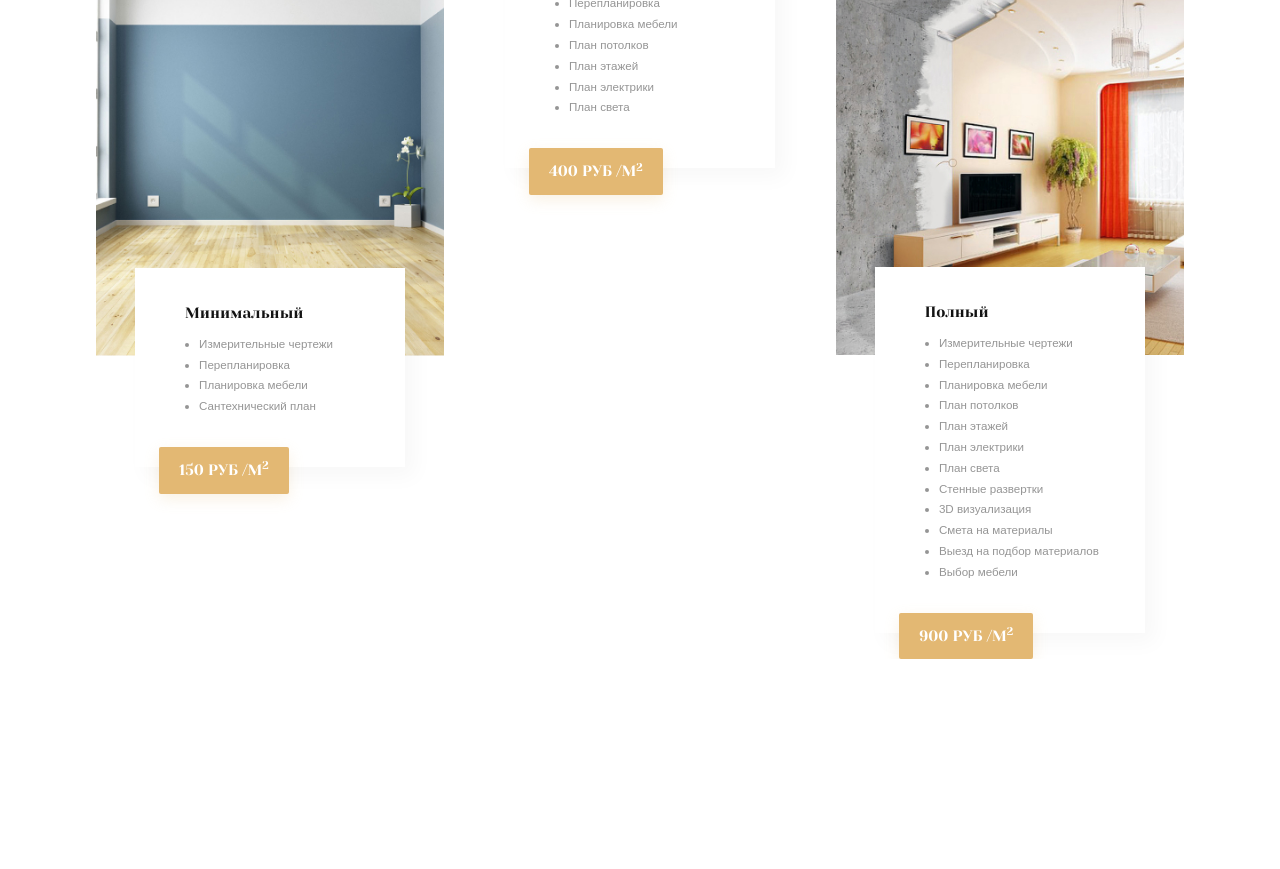
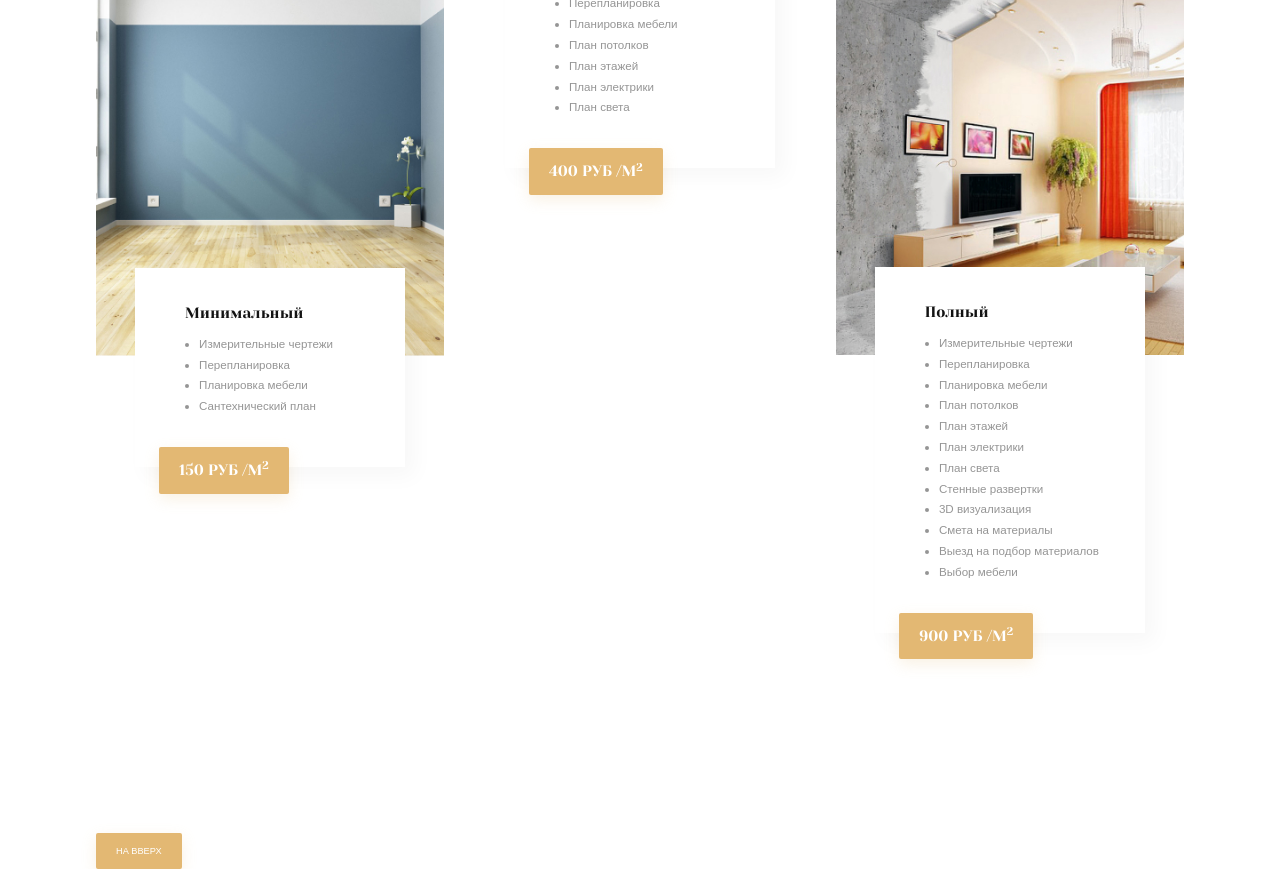
Before and after one commit to antocsan/HomeWork, a website built with webpack: page index.html in a window 1280 px wide. Shown: the part 1897-2766 px from the top of the page. Before the commit the page ends 2556 px from the top, so only its background shows below. Built offline with nearby package versions, Linux system fonts and the light colour scheme; files whose address does not match are found by name.

Commit message:
feat:scroll up

```diff
--- a/index.html
+++ b/index.html
@@ -11,7 +11,7 @@
 
 </head>
 
-<body>
+<body id="turnUp">
     <header class="header">
         <div class="container">
             <div class="menu">
@@ -309,6 +309,14 @@
         </div>
         <!-- /.modal modal__dialog -->
     </div>
+    <div class="container">
+        <div class="scroll-up">
+            <div class="button button--primary scroll-up__button">
+                <a href="#turnUp" class="scroll-up__a">на вверх</button>
+                </div>
+            </div>
+     </div>
+    <!-- /.container -->
     <script src="/js/jqery/jquery-3.6.0.min.js"></script>
     <script src="/js/main.js"></script>
 </body>
--- a/js/main.js
+++ b/js/main.js
@@ -1,4 +1,5 @@
 $(document).ready(function() {
+    //modal
     var modal = $('.modal'),
         modalBtn = $('[data-toggle=modal]'),
         closeBtn = $('.modal__close');
@@ -7,7 +8,20 @@ $(document).ready(function() {
         modal.toggleClass('modal--visible');
     })
     closeBtn.on('click', function() {
-        modal.toggleClass('modal--visible');
-    })
+            modal.toggleClass('modal--visible');
+        })
+        //modal
 
+
+    //scroll
+    $('a[href^="#"').on('click', function() {
+
+        let href = $(this).attr('href');
+
+        $('html, body').animate({
+            scrollTop: $(href).offset().top
+        });
+        return false;
+    });
+    //scroll
 });
--- a/sass/_settings.sass
+++ b/sass/_settings.sass
@@ -1,6 +1,9 @@
 
 *,*::before, *::after
     box-sizing: border-box
+
+a
+    text-decoration: none
 html
     font-size: 12px
 body
--- a/sass/style.sass
+++ b/sass/style.sass
@@ -10,5 +10,5 @@
 @import 'templates/_design';
 @import 'settings';
 @import 'templates/_modal';
-
+@import 'templates/_scrollUp';
 @import 'media';
--- /dev/null
+++ b/sass/templates/_scrollUp.sass
@@ -0,0 +1,8 @@
+.scroll-up
+    margin-top: 20rem
+    display: flex
+    justify-content: flex-start
+    text-decoration: none
+    text-transform: uppercase
+    &__a
+        color: $light
```
Also changed, not shown: dist/css/style.min.css, 1 other file.
